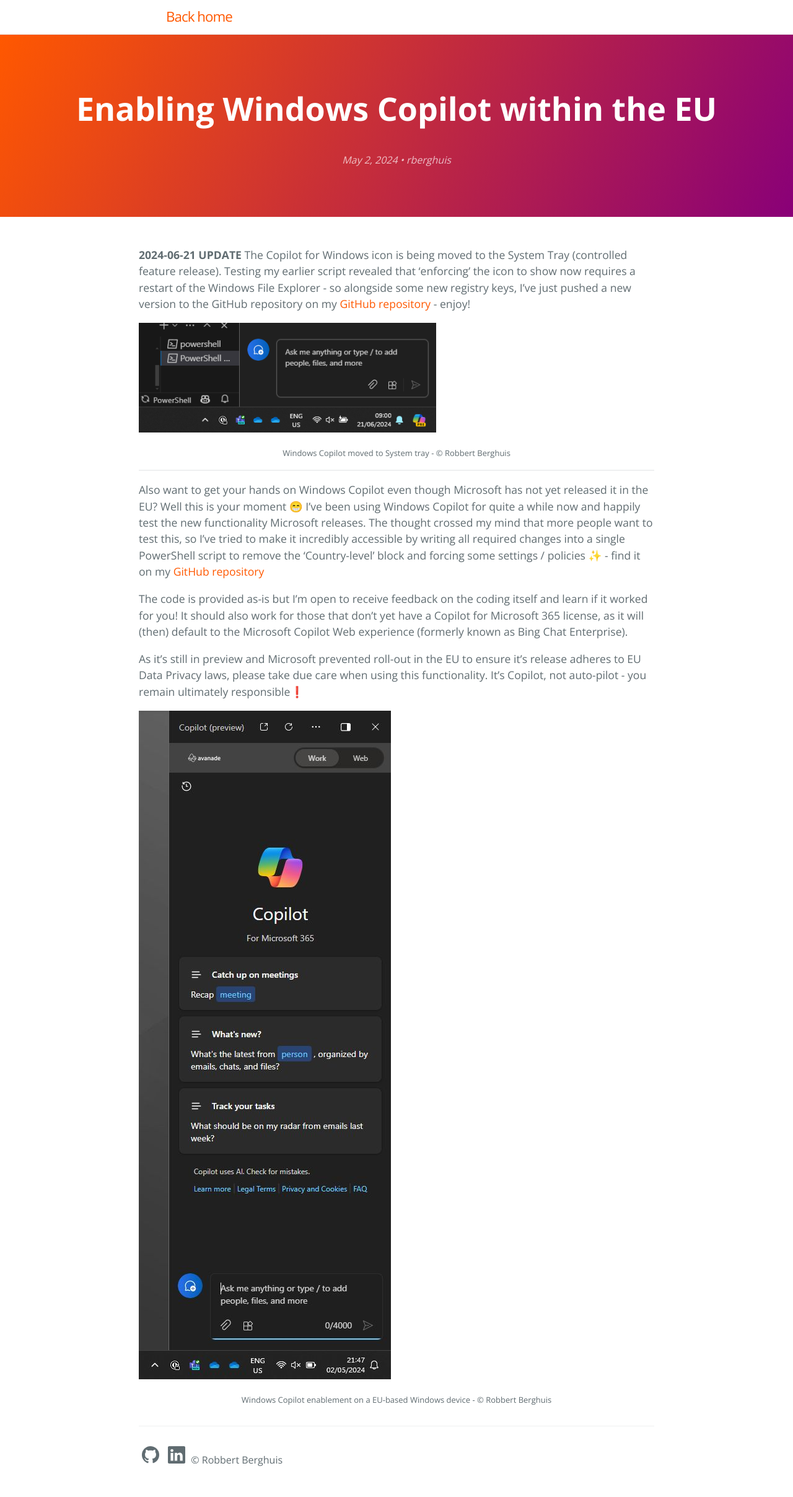
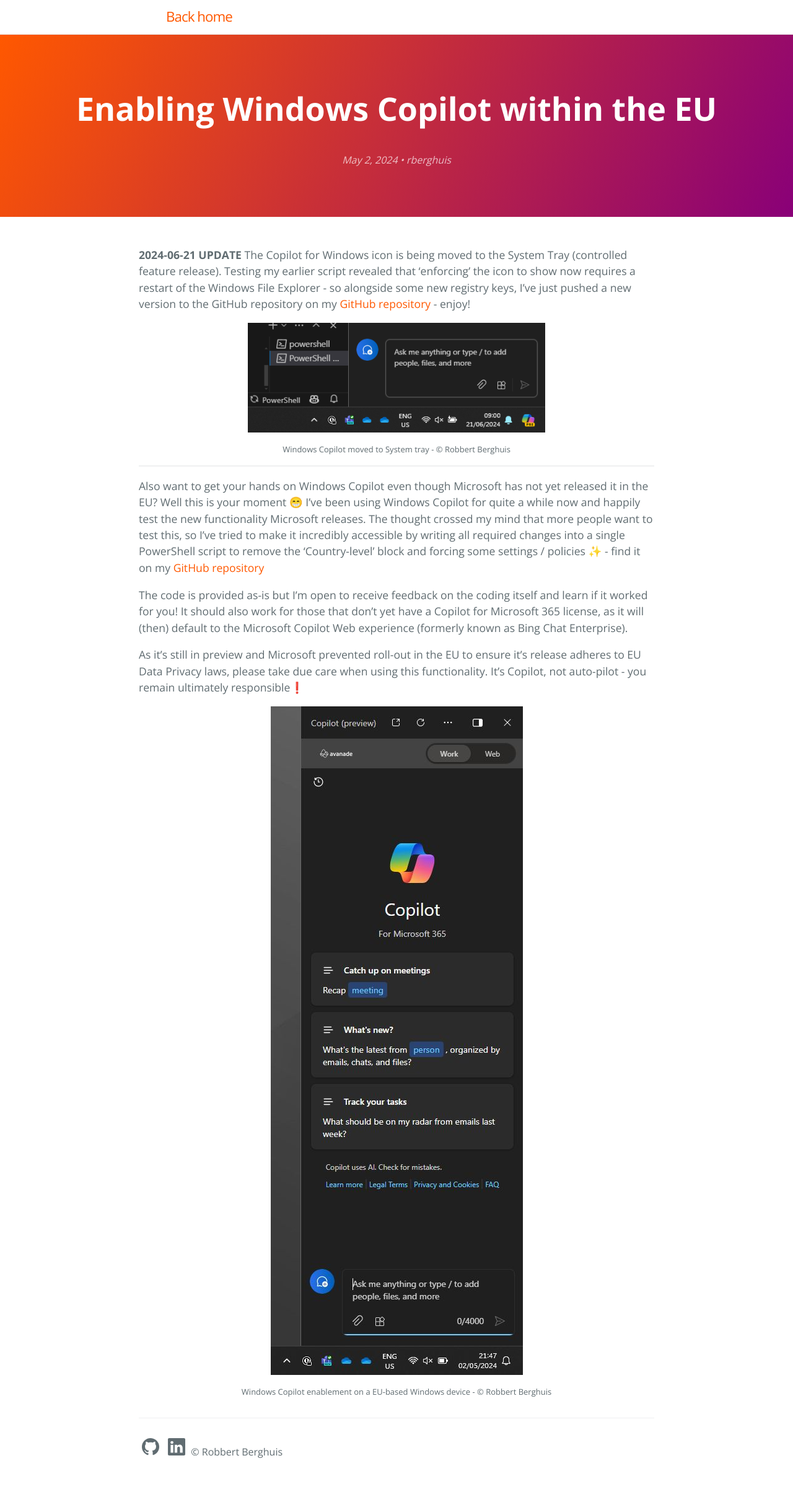
Before and after one commit to rberghuis/rberghuis.github.io, a Jekyll site: the page built from _posts/2024-05-02-Enabling-Windows-Copilot-within-the-EU.MD, in a window 1280 px wide. Shown: the whole page at 62% size. Built offline with Jekyll 4.4.1, drawn with Linux system fonts in a browser that asks for light colours.

Commit message:
Initial commit

```diff
--- a/_posts/2024-05-02-Enabling-Windows-Copilot-within-the-EU.MD
+++ b/_posts/2024-05-02-Enabling-Windows-Copilot-within-the-EU.MD
@@ -2,7 +2,7 @@
 layout: post
 title: "Enabling Windows Copilot within the EU"
 date: 2024-05-02
-description: "UPDATED June 21st, 2024! In this post I'll share my findings on how to bypass the Country-level restrictions imposed by Microsoft that disables Windows Copilot. Next to how, I'm also sharing a PowerShell script that can help enable it for you!"
+description: "**UPDATED June 21st, 2024**! In this post I'll share my findings on how to bypass the Country-level restrictions imposed by Microsoft that disables Windows Copilot. Next to how, I'm also sharing a PowerShell script that can help enable it for you!"
 ---
 
 **2024-06-21 UPDATE** The Copilot for Windows icon is being moved to the System Tray (controlled feature release). Testing my earlier script revealed that 'enforcing' the icon to show now requires a restart of the Windows File Explorer - so alongside some new registry keys, I've just pushed a new version to the GitHub repository on my [GitHub repository](https://github.com/rberghuis/WindowsCopilot) - enjoy!
--- a/assets/css/style.scss
+++ b/assets/css/style.scss
@@ -37,3 +37,9 @@
     font-size: small;
     text-align: center;
 }
+
+img {
+    display: block;
+    margin-left: auto;
+    margin-right: auto;
+}
```
